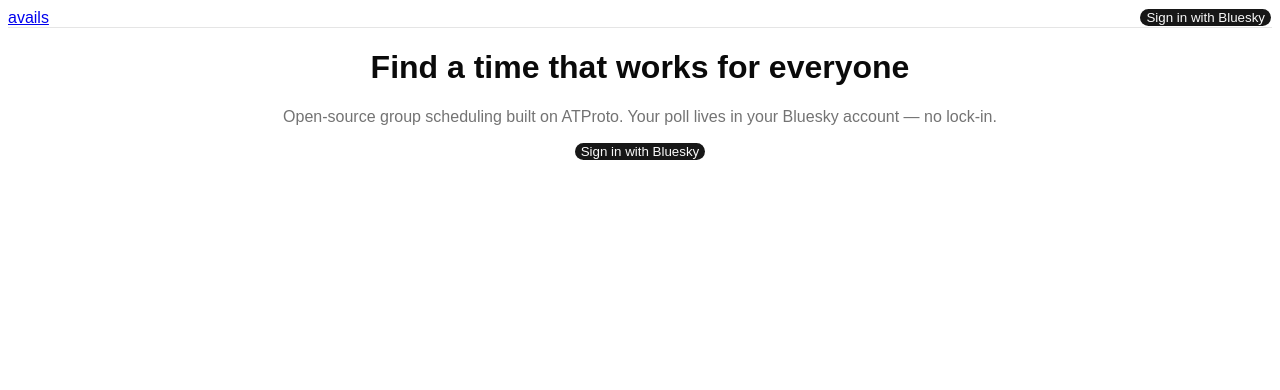
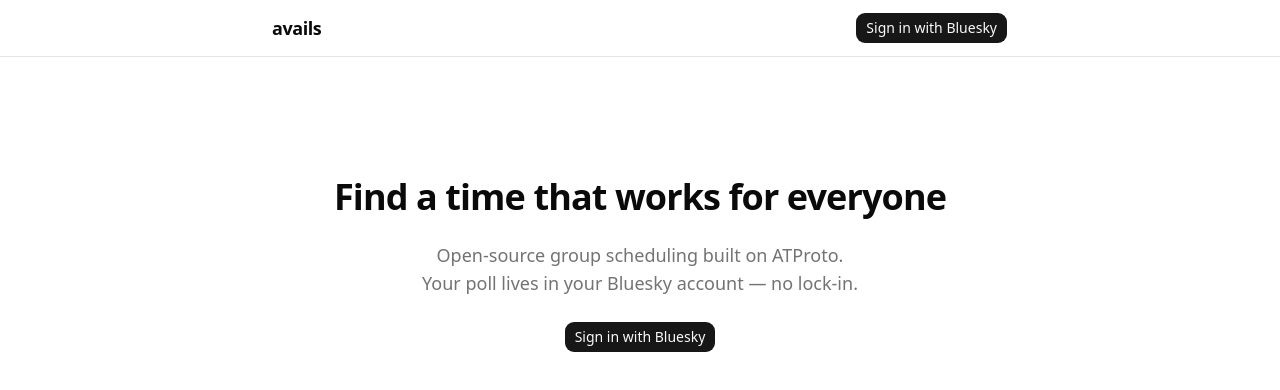
Before and after one commit to Citizen-Infra/avails, a React (Vite) app in the folder client/: page / in a window 1280 px wide. Shown: the top 390 px of the page. Built offline with nearby package versions, Linux system fonts and the light colour scheme; no server answers.

Commit message:
fix: Tailwind v4 CSS — replace broken shadcn/tailwind.css import with direct tailwindcss import

```diff
--- a/client/src/styles/globals.css
+++ b/client/src/styles/globals.css
@@ -1,54 +1,46 @@
+@import "tailwindcss";
 @import "tw-animate-css";
-@import "shadcn/tailwind.css";
-@import "@fontsource-variable/geist";
-
-@tailwind base;
 
 @custom-variant dark (&:is(.dark *));
-@tailwind components;
-@tailwind utilities;
 
 @theme inline {
+  --font-sans: 'Geist Variable', ui-sans-serif, system-ui, sans-serif;
   --font-heading: var(--font-sans);
-    --font-sans: 'Geist Variable', sans-serif;
-    --color-sidebar-ring: var(--sidebar-ring);
-    --color-sidebar-border: var(--sidebar-border);
-    --color-sidebar-accent-foreground: var(--sidebar-accent-foreground);
-    --color-sidebar-accent: var(--sidebar-accent);
-    --color-sidebar-primary-foreground: var(--sidebar-primary-foreground);
-    --color-sidebar-primary: var(--sidebar-primary);
-    --color-sidebar-foreground: var(--sidebar-foreground);
-    --color-sidebar: var(--sidebar);
-    --color-chart-5: var(--chart-5);
-    --color-chart-4: var(--chart-4);
-    --color-chart-3: var(--chart-3);
-    --color-chart-2: var(--chart-2);
-    --color-chart-1: var(--chart-1);
+  --color-background: var(--background);
+  --color-foreground: var(--foreground);
+  --color-card: var(--card);
+  --color-card-foreground: var(--card-foreground);
+  --color-popover: var(--popover);
+  --color-popover-foreground: var(--popover-foreground);
+  --color-primary: var(--primary);
+  --color-primary-foreground: var(--primary-foreground);
+  --color-secondary: var(--secondary);
+  --color-secondary-foreground: var(--secondary-foreground);
+  --color-muted: var(--muted);
+  --color-muted-foreground: var(--muted-foreground);
+  --color-accent: var(--accent);
+  --color-accent-foreground: var(--accent-foreground);
+  --color-destructive: var(--destructive);
+  --color-border: var(--border);
+  --color-input: var(--input);
   --color-ring: var(--ring);
-    --color-input: var(--input);
-    --color-border: var(--border);
-    --color-destructive: var(--destructive);
-    --color-accent-foreground: var(--accent-foreground);
-    --color-accent: var(--accent);
-    --color-muted-foreground: var(--muted-foreground);
-    --color-muted: var(--muted);
-    --color-secondary-foreground: var(--secondary-foreground);
-    --color-secondary: var(--secondary);
-    --color-primary-foreground: var(--primary-foreground);
-    --color-primary: var(--primary);
-    --color-popover-foreground: var(--popover-foreground);
-    --color-popover: var(--popover);
-    --color-card-foreground: var(--card-foreground);
-    --color-card: var(--card);
-    --color-foreground: var(--foreground);
-    --color-background: var(--background);
   --radius-sm: calc(var(--radius) * 0.6);
   --radius-md: calc(var(--radius) * 0.8);
   --radius-lg: var(--radius);
   --radius-xl: calc(var(--radius) * 1.4);
   --radius-2xl: calc(var(--radius) * 1.8);
-    --radius-3xl: calc(var(--radius) * 2.2);
-    --radius-4xl: calc(var(--radius) * 2.6);
+
+  --animate-accordion-down: accordion-down 0.2s ease-out;
+  --animate-accordion-up: accordion-up 0.2s ease-out;
+
+  @keyframes accordion-down {
+    from { height: 0; }
+    to { height: var(--radix-accordion-content-height); }
+  }
+  @keyframes accordion-up {
+    from { height: var(--radix-accordion-content-height); }
+    to { height: 0; }
+  }
 }
 
 :root {
@@ -70,54 +62,7 @@
   --border: oklch(0.922 0 0);
   --input: oklch(0.922 0 0);
   --ring: oklch(0.708 0 0);
-    --chart-1: oklch(0.87 0 0);
-    --chart-2: oklch(0.556 0 0);
-    --chart-3: oklch(0.439 0 0);
-    --chart-4: oklch(0.371 0 0);
-    --chart-5: oklch(0.269 0 0);
   --radius: 0.625rem;
-    --sidebar: oklch(0.985 0 0);
-    --sidebar-foreground: oklch(0.145 0 0);
-    --sidebar-primary: oklch(0.205 0 0);
-    --sidebar-primary-foreground: oklch(0.985 0 0);
-    --sidebar-accent: oklch(0.97 0 0);
-    --sidebar-accent-foreground: oklch(0.205 0 0);
-    --sidebar-border: oklch(0.922 0 0);
-    --sidebar-ring: oklch(0.708 0 0);
-}
-
-.dark {
-    --background: oklch(0.145 0 0);
-    --foreground: oklch(0.985 0 0);
-    --card: oklch(0.205 0 0);
-    --card-foreground: oklch(0.985 0 0);
-    --popover: oklch(0.205 0 0);
-    --popover-foreground: oklch(0.985 0 0);
-    --primary: oklch(0.922 0 0);
-    --primary-foreground: oklch(0.205 0 0);
-    --secondary: oklch(0.269 0 0);
-    --secondary-foreground: oklch(0.985 0 0);
-    --muted: oklch(0.269 0 0);
-    --muted-foreground: oklch(0.708 0 0);
-    --accent: oklch(0.269 0 0);
-    --accent-foreground: oklch(0.985 0 0);
-    --destructive: oklch(0.704 0.191 22.216);
-    --border: oklch(1 0 0 / 10%);
-    --input: oklch(1 0 0 / 15%);
-    --ring: oklch(0.556 0 0);
-    --chart-1: oklch(0.87 0 0);
-    --chart-2: oklch(0.556 0 0);
-    --chart-3: oklch(0.439 0 0);
-    --chart-4: oklch(0.371 0 0);
-    --chart-5: oklch(0.269 0 0);
-    --sidebar: oklch(0.205 0 0);
-    --sidebar-foreground: oklch(0.985 0 0);
-    --sidebar-primary: oklch(0.488 0.243 264.376);
-    --sidebar-primary-foreground: oklch(0.985 0 0);
-    --sidebar-accent: oklch(0.269 0 0);
-    --sidebar-accent-foreground: oklch(0.985 0 0);
-    --sidebar-border: oklch(1 0 0 / 10%);
-    --sidebar-ring: oklch(0.556 0 0);
 }
 
 @layer base {
```
Lines whose indentation alone changed are shown as unchanged.
